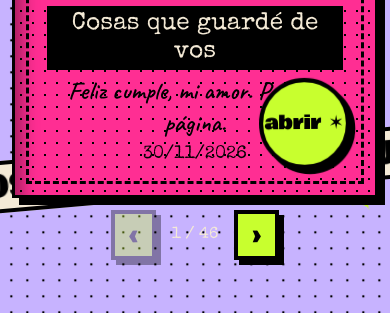
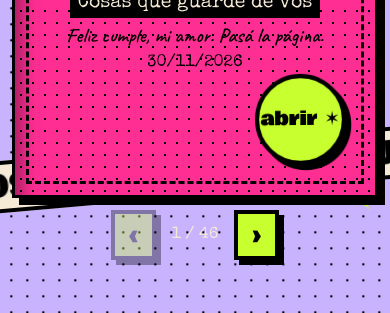
Before and after one commit to AndyPolverini/Agus-cookies, a plain HTML site: page index.html in a window 390 px wide. Shown: the part 531-844 px from the top of the page. Drawn offline with nearby package versions, Linux system fonts and the light colour scheme.

Commit message:
nuevos cambios de tamaños

```diff
--- a/styles.css
+++ b/styles.css
@@ -176,7 +176,8 @@ button{font:inherit;cursor:pointer}
 .cv-open{position:absolute;right:4cqw;bottom:4cqw;width:24cqw;height:24cqw;border-radius:50%;padding:0;line-height:1;transform:rotate(-12deg);animation:wob 2.2s ease-in-out infinite;display:grid;place-items:center}
 @keyframes wob{50%{transform:rotate(8deg) scale(1.08)}}
 @media(max-width:899px){
-  .bk-cover h3{font-size:6.8cqw;align-self:center;max-width:100%;text-align:center;transform:none}
-  .cv-msg{font-size:7cqw;max-width:100%;align-self:center;text-align:center}
-  .bk-cover small{font-size:5cqw;max-width:100%;align-self:center;text-align:center}
+  .bk-cover h3{font-size:5.4cqw;align-self:center;max-width:100%;text-align:center;transform:none}
+  .cv-msg{font-size:5.6cqw;max-width:100%;align-self:center;text-align:center}
+  .bk-cover small{font-size:4.6cqw;max-width:100%;align-self:center;text-align:center}
+  .cv-open{position:relative;right:auto;bottom:auto;align-self:flex-end;flex:none;margin-top:auto}
 }
```
